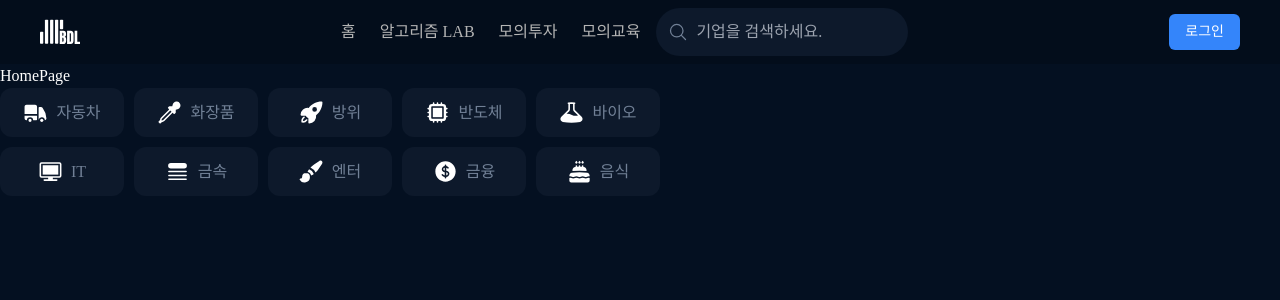
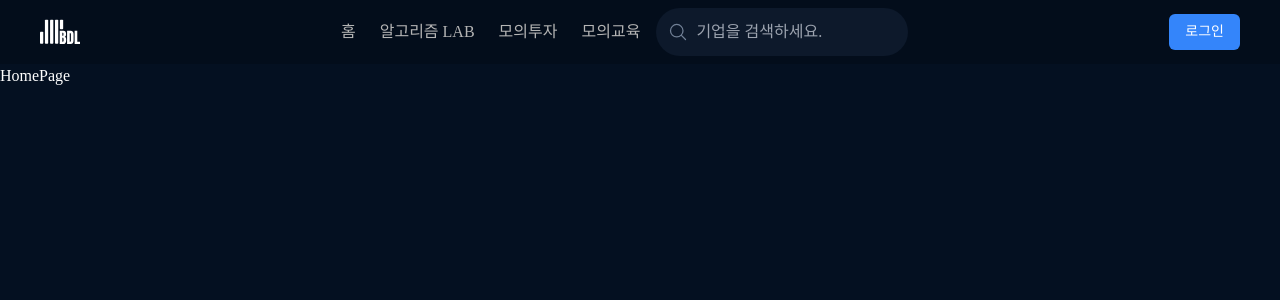
Before and after one commit to stitchzzang/BDL_PJT, a React (Vite) app: page / in a window 1280 px wide. Shown: the top 300 px of the page. Built offline with nearby package versions, Linux system fonts and the light colour scheme; a web font is replaced by a local one.

Commit message:
test:테스트 컴포넌트 삭제

```diff
--- a/src/routes/pages/HomePage.tsx
+++ b/src/routes/pages/HomePage.tsx
@@ -1,10 +1,7 @@
-import { CategoryButton } from '@/components/common/category-button';
-
 export const HomePage = () => {
   return (
     <div>
       <div>HomePage</div>
-      <CategoryButton />
     </div>
   );
 };
```
